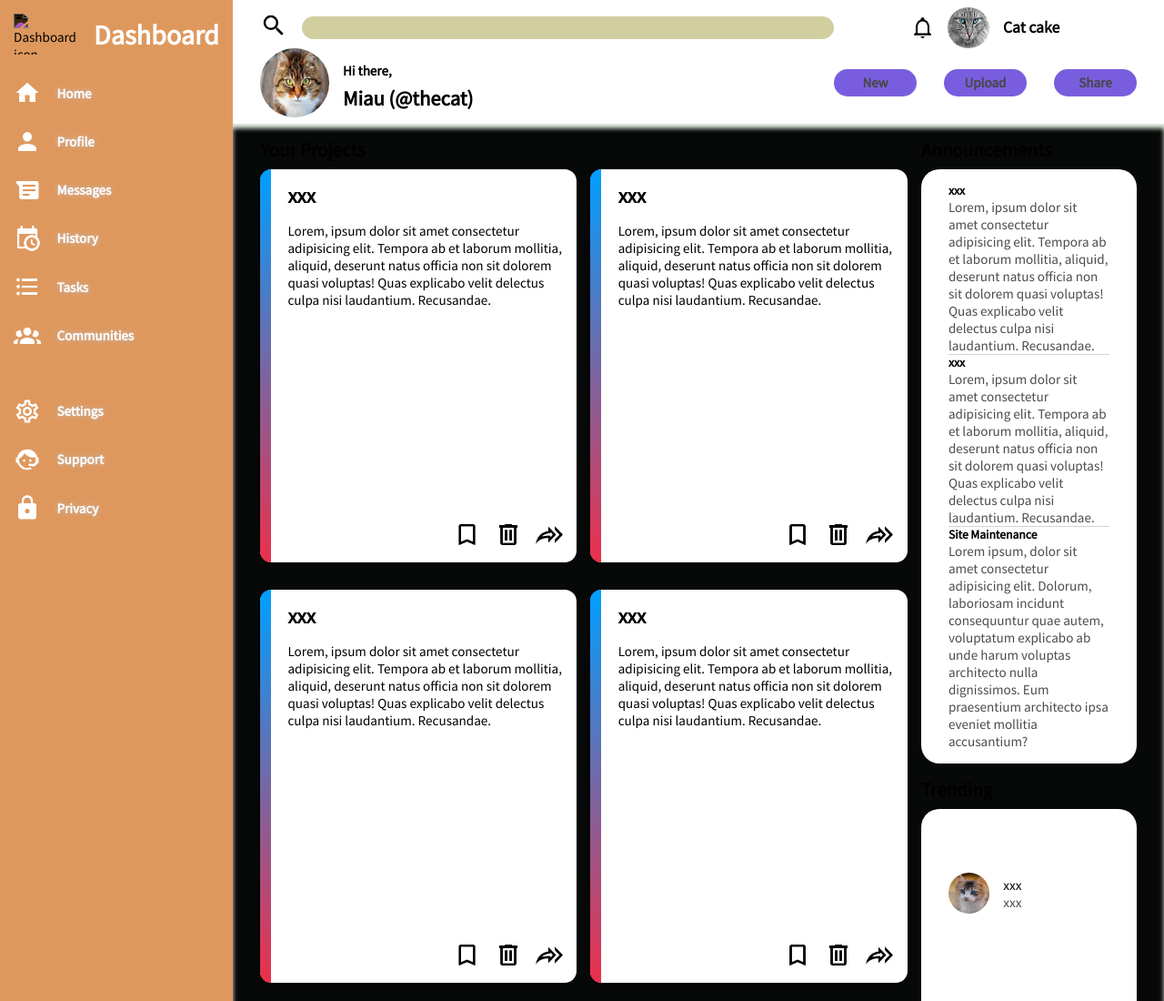
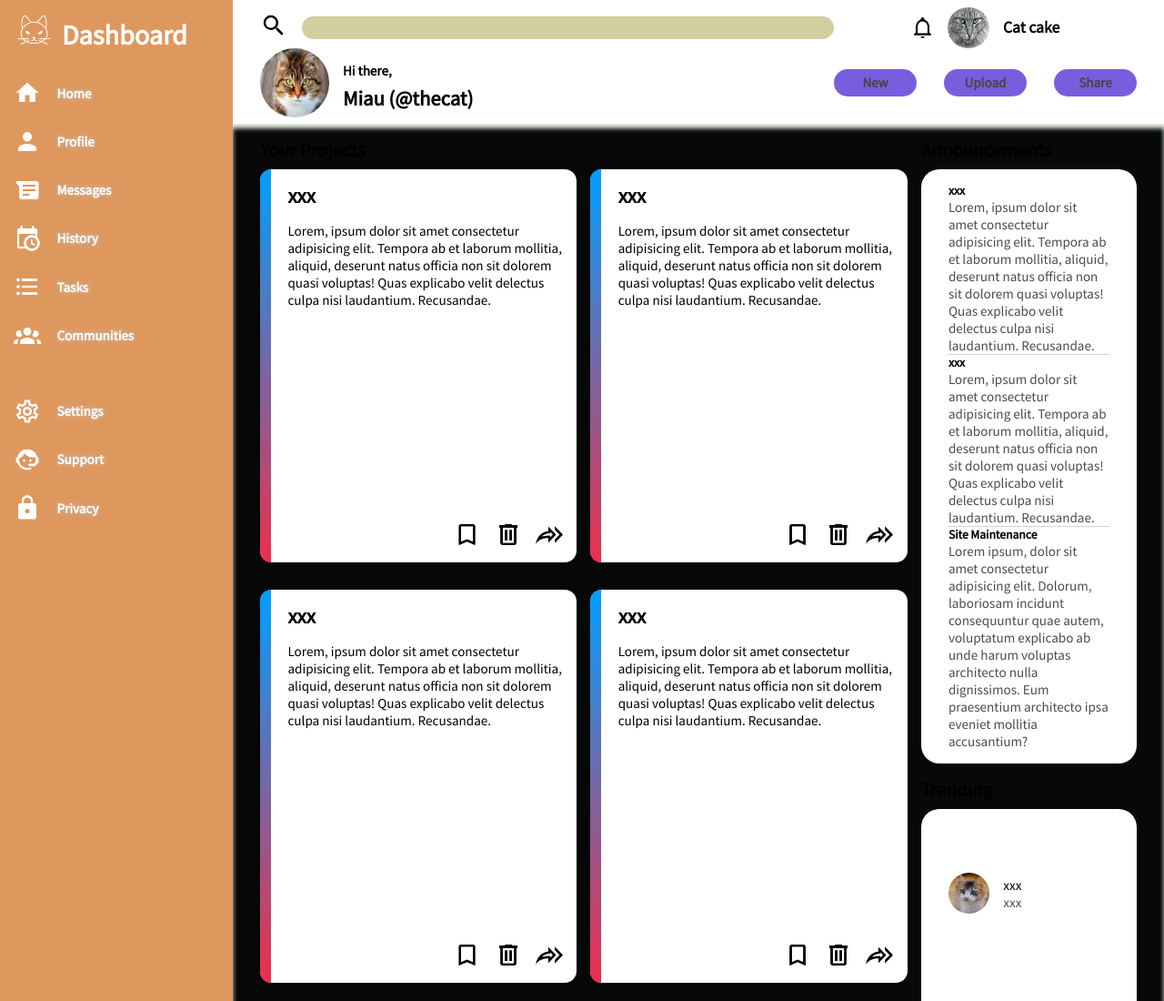
Before and after one commit to sebastianf777/catdashboard, a plain HTML site: page index.html in a window 1280 px wide. Shown: the top 1100 px of the page at 91% size. Drawn offline with Linux system fonts and the light colour scheme.

Commit message:
catpng added

```diff
--- a/index.html
+++ b/index.html
@@ -37,7 +37,7 @@
     </header>
     <nav class="sidebar">
         <div class="logo">
-            <img class="img-icon" src="./xxx" alt="Dashboard icon">
+            <img class="img-icon" src="./img/catpng.png" alt="Dashboard icon">
             <h3>Dashboard</h3>
         </div>
         <div class="main-links">
```
Also changed, not shown: img/catpng.png (added).
